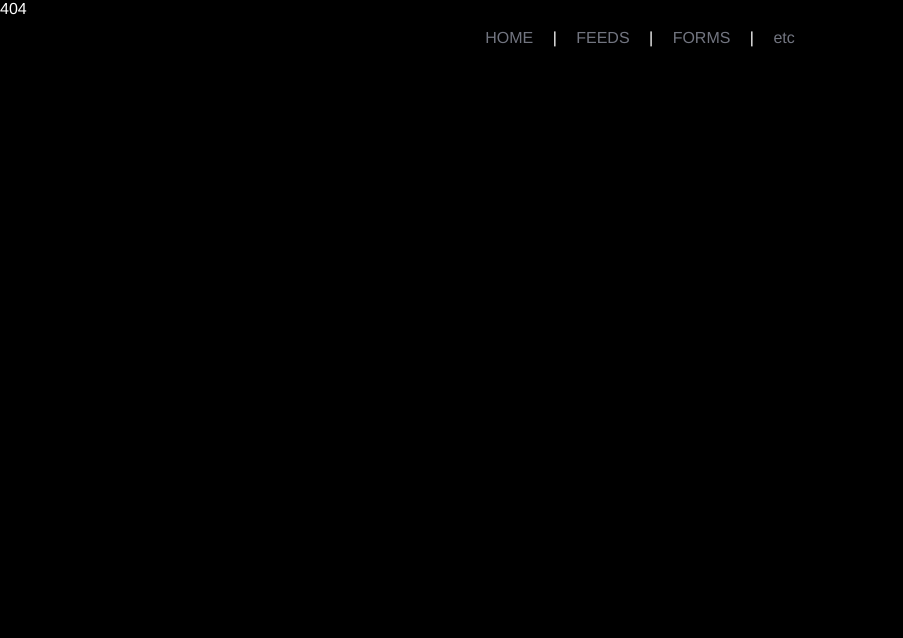
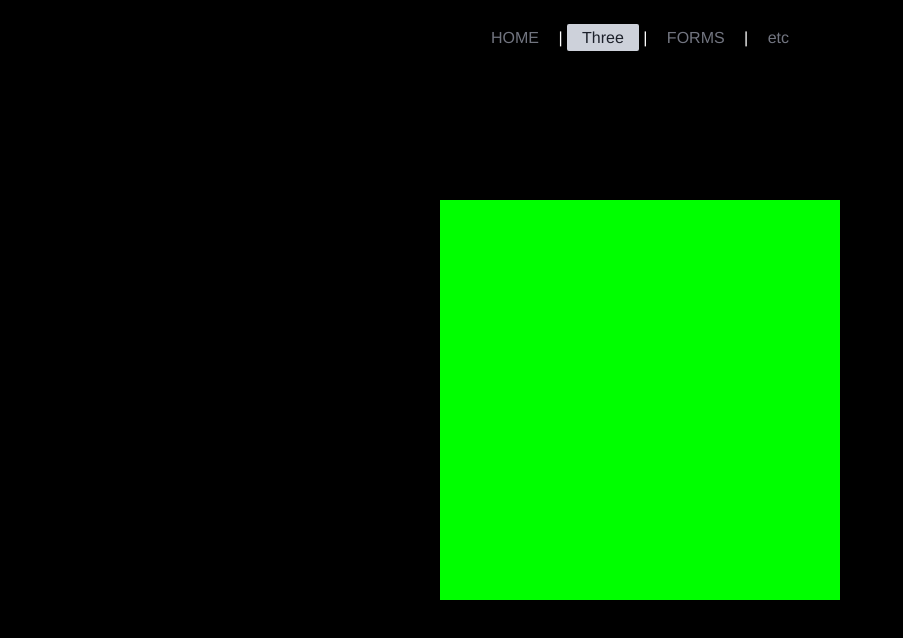
Before and after one commit to tomlim2/exp, a Vue app: page /three in a window 1280 px wide. Before the commit this address led to /404. Shown: the top 638 px of the page, without its empty margins (0-903 px from the left). Built offline with nearby package versions, Linux system fonts and the light colour scheme.

Commit message:
Feat: Add resize on three

```diff
--- a/src/components/common/Header.vue
+++ b/src/components/common/Header.vue
@@ -2,7 +2,7 @@
   <header class="header">
     <div class="nav">
       <router-link to="/">HOME</router-link> |
-      <router-link to="/feeds">FEEDS</router-link> |
+      <router-link to="/three">Three</router-link> |
       <router-link to="/forms">FORMS</router-link> |
       <router-link to="/etc">etc</router-link>
     </div>
--- a/src/pages/Interaction.vue
+++ b/src/pages/Interaction.vue
@@ -31,8 +31,4 @@ export default defineComponent({
 
 <style lang="scss" scoped>
 @import "~@/theme/style.scss";
-
-.page {
-
-}
 </style>
--- /dev/null
+++ b/src/pages/ThreePage.vue
@@ -0,0 +1,29 @@
+<template>
+  <div class="three-page">
+    <ThreejsA />
+  </div>
+</template>
+
+<script lang="ts">
+import { defineComponent } from "vue";
+import ThreejsA from "@/sections/interaction/ThreejsA.vue";
+
+export default defineComponent({
+  components: {
+    ThreejsA,
+  },
+  setup() {
+    const state: any = {};
+
+    return { state };
+  },
+});
+</script>
+
+<style lang="scss" scoped>
+@import "~@/theme/style.scss";
+
+.three-page {
+    background-color: red;
+}
+</style>
--- a/src/router/PageMap.ts
+++ b/src/router/PageMap.ts
@@ -4,6 +4,7 @@ import InteractionLayout from "@/layout/InteractionLayout.vue"
 import DefaultLayout from "@/layout/DefaultLayout.vue"
 
 import Etc from "../pages/Etc.vue";
+import ThreePage from "../pages/ThreePage.vue";
 import Forms from "../pages/Forms.vue";
 import Feeds from "../pages/Feeds.vue";
 import Interaction from "../pages/Interaction.vue";
@@ -19,6 +20,7 @@ export default {
     FeedsLayout,
     FeedsChildren: { Feeds },
     Forms,
+    ThreePage,
     InteractionLayout,
     Interaction,
     InteractionChildren: { ThreejsBPortal }
--- a/src/router/index.ts
+++ b/src/router/index.ts
@@ -29,14 +29,9 @@ export default createRouter({
                         }]
                 },
                 {
-                    path: "/feeds",
-                    component: PageMap.FeedsLayout,
-                    children: [
-                        {
-                            path: "",
-                            component: PageMap.FeedsChildren.Feeds
-                        }
-                    ]
+                    name: 'Three Page',
+                    path: "/three",
+                    component: PageMap.ThreePage,
                 },
                 {
                     path: "/forms",
--- a/src/sections/interaction/ThreejsA.vue
+++ b/src/sections/interaction/ThreejsA.vue
@@ -1,5 +1,5 @@
 <template>
-  <div id="outline-three-js-a" class="outline-three-js-a">
+  <div id="three-js-a-section" class="three-js-a-section">
     <div id="render-three-a" class="render-three-a"></div>
   </div>
 </template>
@@ -9,27 +9,68 @@
 import { defineComponent, onMounted, reactive } from "vue";
 
 import * as THREE from "three";
-import { OrbitControls } from "three/examples/jsm/controls/OrbitControls.js";
+// import { OrbitControls } from "three/examples/jsm/controls/OrbitControls.js";
 
 export default defineComponent({
   setup() {
     const state = reactive({});
+
     onMounted(() => {
+      /**
+       * Resize
+       */
+      const sizes = {
+        width: window.innerWidth,
+        height: window.innerHeight,
+      };
+
+      window.addEventListener("resize", () => {
+        sizes.width = window.innerWidth;
+        sizes.height = window.innerHeight;
+
+        // for perspective camera
+        // camera.aspect = sizes.width / sizes.height;
+        renderer.setPixelRatio(Math.min(window.devicePixelRatio, 2));
+      });
+
+      /**
+       * cursor
+       */
+      const cursor = {
+        x: 0,
+        y: 0,
+      };
+
+      window.addEventListener("mousemove", (event) => {
+        console.log(event.clientX);
+        cursor.x = event.clientX / sizes.width - 0.5;
+        cursor.y = -(event.clientY / sizes.height - 0.5);
+      });
+
       const scene = new THREE.Scene();
-      const camera = new THREE.PerspectiveCamera(
-        75,
-        window.innerWidth / window.innerHeight,
+      const aspectRatio = sizes.width / sizes.height;
+      const camera = new THREE.OrthographicCamera(
+        -1 * aspectRatio,
+        1 * aspectRatio,
+        1,
+        -1,
         0.1,
-        1000
+        100
       );
+      // const camera = new THREE.PerspectiveCamera(
+      //   75,
+      //   aspectRatio,
+      //   1,
+      //   1000
+      // );
 
       const renderer = new THREE.WebGLRenderer();
-      renderer.setSize(window.innerWidth/2, window.innerHeight/2);
+      renderer.setSize(sizes.width, sizes.height);
       (document.querySelector("#render-three-a") as HTMLElement).appendChild(
         renderer.domElement
       );
 
-      const controls = new OrbitControls(camera, renderer.domElement);
+      // const controls = new OrbitControls(camera, renderer.domElement);
 
       const geometry = new THREE.BoxGeometry();
       const material = new THREE.MeshBasicMaterial({ color: 0x00ff00 });
@@ -37,17 +78,20 @@ export default defineComponent({
       scene.add(cube);
 
       camera.position.z = 5;
+      camera.lookAt(cube.position);
 
-      controls.update()
+      // controls.update();
 
       function animate() {
         requestAnimationFrame(animate);
 
-        cube.rotation.x += 0.01;
-        cube.rotation.y += 0.01;
+        camera.position.x = Math.sin(cursor.x * Math.PI * 2) * 3;
+        camera.position.z = Math.cos(cursor.x * Math.PI * 2) * 3;
+        camera.position.y = cursor.y * 3;
+        camera.lookAt(cube.position);
 
-        controls.update()
-        controls.enableDamping = true;
+        // controls.update();
+        // controls.enableDamping = true;
 
         renderer.render(scene, camera);
       }
@@ -62,11 +106,11 @@ export default defineComponent({
 <style lang="scss" scoped>
 @import "~@/theme/style.scss";
 
-.outline-three-js-a {
+.three-js-a-section {
   position: relative;
   width: 100vw;
-  height: 50vh;
-  background-color: $black-0;
+  height: 100vh;
+  background-color: $black-200;
   z-index: 20;
 }
 </style>
--- a/src/sections/interaction/ThreejsCScroll.vue
+++ b/src/sections/interaction/ThreejsCScroll.vue
@@ -15,7 +15,7 @@
 
 
 <script lang="ts">
-import { defineComponent, onMounted, reactive } from "vue";
+import { defineComponent, onMounted, onUnmounted, reactive } from "vue";
 
 import * as THREE from "three";
 // import * as dat from "lil-gui";
@@ -189,12 +189,12 @@ export default defineComponent({
 
         if (newSection !== currentSection) {
           currentSection = newSection;
-          gsap.to(sectionMeshes[currentSection-1].rotation, {
+          gsap.to(sectionMeshes[currentSection - 1].rotation, {
             duration: 1.5,
             ease: "power2.inOut",
             x: "+=6",
             y: "+=3",
-            z:"+=1.5"
+            z: "+=1.5",
           });
           console.log("changed", currentSection);
         }
@@ -252,9 +252,19 @@ export default defineComponent({
       tick();
     });
 
+    //destroy needed. this is why react better than vue... :(
+    onUnmounted(() => {
+      window.removeEventListener("mousemove", () => {});
+      window.removeEventListener("resize", () => {});
+      window.removeEventListener("scroll", () => {});
+    });
+
     return { state };
   },
 });
+
+
+
 </script>
 
 <style lang="scss" scoped>
--- a/src/theme/style.scss
+++ b/src/theme/style.scss
@@ -1,2 +1,7 @@
 @import "@/theme/interaction.scss";
 @import "@/theme/color.scss";
+
+* {
+  margin: 0;
+  padding: 0;
+}
```
Also changed, not shown: src/pages/Three.vue (deleted).
